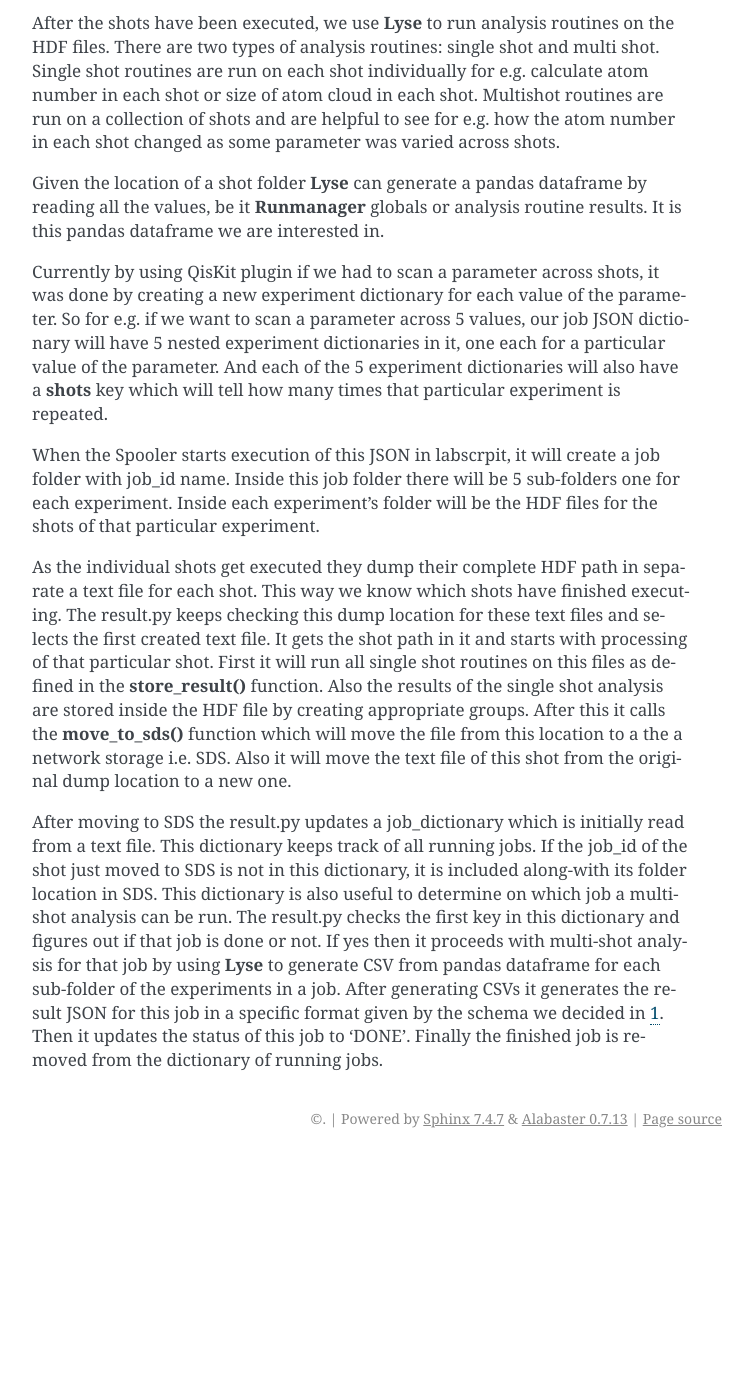
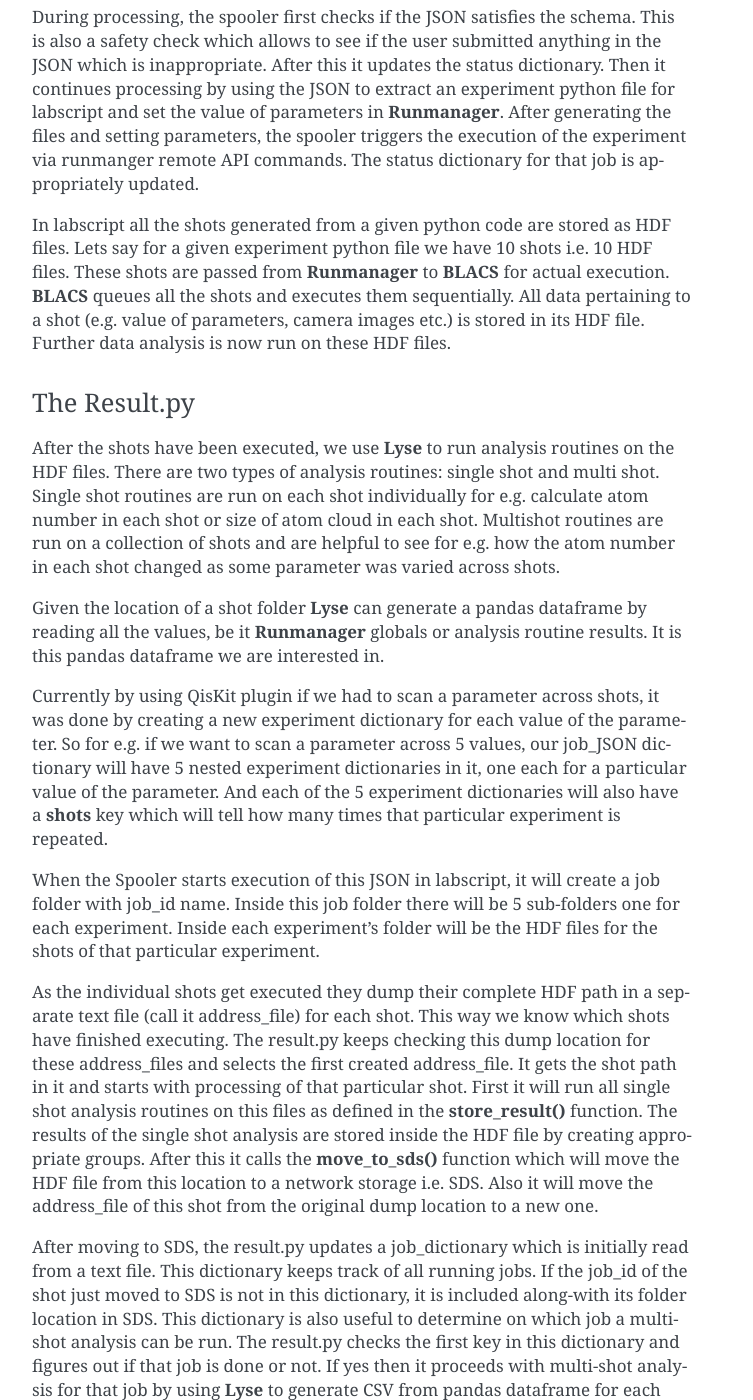
Before and after one commit to synqs/labscript-qc, a Sphinx documentation site: the page built from docs/user_guide.md, in a window 1280 px wide and 1400 px high, scrolled down 4367 px. Shown: the whole window, without its empty margins (388-1141 px from the left). Built offline with Sphinx 7.4.7, drawn with Linux system fonts in a browser that asks for light colours; before the commit the page ends 5525 px from its top, so only the background shows below that; some of the changed text lies outside the part shown.

Commit message:
Update user_guide.md

```diff
--- a/docs/user_guide.md
+++ b/docs/user_guide.md
@@ -2,6 +2,12 @@
 ![](big_pic.png)
 
 ## The big picture
+We want to use our ultra-cold atom machines as platforms for executing experiments written as quantum circuits. In our experiment we use the [labscript suite][labscript_github] to control all hardware and for data analysis. But we need to tackle the following issues:
+* Labscript suite does not have native support for writing quantum circuits.
+* We want to allow remote users to be able to submit jobs to our backends. So we need a server architecture and user management.
+
+Hence the need for [this project][ls_qc_github].
+
 There are two sides : server and client. A client is a remote user who will write quantum circuits in the user's favorite quantum circuit framework ([Qiskit][Qiskit_github]/[Pennylane][Pennylane_github]/something_else). These circuits then have to be compiled into JSON files. The JSON files can be sent over the internet to a remote server which will try to parse them into meaningful instructions for the backend. The backend can be a real cold atom machine or a simulator running on a computer.
 
 We have decided on a schema for the JSON files. See [1][eggerdj_github]  for more details. The document mentions in detail how things should be formatted.
@@ -39,21 +45,24 @@
 
 Now we explain different view functions and their purpose :
 * **The get_config view** : This function returns a JSON dictionary containing the backend capabilities and details. At the moment this is relevant only for the Qiskit plugin as the pennylane plugin does not make use of it.
-* **The post_job view** : This function extracts the JSON dictionary describing a potential experiment from a HTTP request. The extracted JSON is dumped onto the hard disk for further processing. It then responds with another JSON dictionary which has a job_id key. This job_id is important to query the server for results of the experiment later on. A typical JSON response from the server has the following schema:
+* **The post_job view** : This function extracts the JSON dictionary describing a potential experiment from a HTTP request. The extracted job_JSON is dumped onto the hard disk for further processing. It then responds with another JSON dictionary which has a job_id key. This job_id is important to query the server for results of the experiment later on. A typical JSON response from the server has the following schema:
 ``
 {'job_id': 'something','status': 'something','detail': 'something'}
 ``
 * **The get_job_status view** : This function extracts the job_id of a previously submitted job from a HTTP request. It responds with a JSON dictionary describing the status.
-* **The get_job_result view** : This function extracts the job_id of a previously submitted job from a HTTP request. If the job has not finished running and results are unavailable, it responds with a JSON dictionary describing the status. Otherwise it responds with a JSON dictionary describing the result. The formatting of the result dictionary is done as decsribed in [1][eggerdj_github].
+* **The get_job_result view** : This function extracts the job_id of a previously submitted job from a HTTP request. If the job has not finished running and results are unavailable, it responds with a JSON dictionary describing the status. Otherwise it responds with a JSON dictionary describing the result. The formatting of the result dictionary is done as described in [1][eggerdj_github].
+
+We will frequently use the term status dictionary and result dictionary. These are just text files which host the appropriate JSON data. These files are stored on the server hard disk exactly like job_JSON. When a view reads these text files, it coverts the data in them to a python dictionary and sends it to the client or modifies the dictionary further before saving it back to the text file.
 
 ### The Spooler.py
+
 After the post_job view dumps the JSON files on the hard disk they have to be processed further to execute experiments on the cold atom machine. Also dumping files on the hard disk acts as a job queue so we do not need to use any extra package to queue the jobs.
 
-In order to run experiments on our cold atom setup, we use the [labscript suite][labscript_github]. This means we have to convert the received JSONs into python code understandable by labscript. This is done by Spooler.py file.
+In order to run experiments on our cold atom setup, we use the [labscript suite][labscript_github]. This means we have to convert the received JSONs into python code understandable by labscript. This is done by Spooler.py file. We will mention three parts of the labscript suite : **Runmanager**, **BLACS** and **Lyse**. Documentation about them is available at [labscript suite][labscript_github] repositories.
 
-The Spooler checks for a JSON every 3 seconds in the dump location on the hard drive. It then picks up the JSON that was created first and starts to process it. After all the steps of processing are done the JSON file is moved to a different folder.
+The Spooler checks for a job_JSON every 3 seconds in the dump location on the hard drive. It then picks up the job_JSON that was created first and starts to process it. After all the steps of processing are done the job_JSON file is moved to a different folder.
 
-During processing the spooler first checks, if the JSON satisfies the schema. This is also a safety check which allows to see if the user submitted anything in the JSON which is inappropriate. After this it updates the status dictionary. Then it continues processing by using the JSON to extract an experiment python file for labscript and set the value of parameters in **Runmanager**. After generating the files and setting parameters, the spooler triggers the execution of the experiment via runmanger remote API commands. The status dictionary for that job is appropriately updated.
+During processing, the spooler first checks if the JSON satisfies the schema. This is also a safety check which allows to see if the user submitted anything in the JSON which is inappropriate. After this it updates the status dictionary. Then it continues processing by using the JSON to extract an experiment python file for labscript and set the value of parameters in **Runmanager**. After generating the files and setting parameters, the spooler triggers the execution of the experiment via runmanger remote API commands. The status dictionary for that job is appropriately updated.
 
 In labscript all the shots generated from a given python code are stored as HDF files. Lets say for a given experiment python file we have 10 shots i.e. 10 HDF files. These shots are passed from **Runmanager** to **BLACS** for actual execution. **BLACS** queues all the shots and executes them sequentially. All data pertaining to a shot (e.g. value of parameters, camera images etc.) is stored in its HDF file. Further data analysis is now run on these HDF files.
 
@@ -62,17 +71,16 @@
 
 Given the location of a shot folder **Lyse** can generate a pandas dataframe by reading all the values, be it **Runmanager** globals or analysis routine results. It is this pandas dataframe we are interested in.
 
-Currently by using QisKit plugin if we had to scan a parameter across shots, it was done by creating a new experiment dictionary for each value of the parameter. So for e.g. if we want to scan a parameter across 5 values, our job JSON dictionary will have 5 nested experiment dictionaries in it, one each for a particular value of the parameter. And each of the 5 experiment dictionaries will also have a **shots** key which will tell how many times that particular experiment is repeated.
+Currently by using QisKit plugin if we had to scan a parameter across shots, it was done by creating a new experiment dictionary for each value of the parameter. So for e.g. if we want to scan a parameter across 5 values, our job_JSON dictionary will have 5 nested experiment dictionaries in it, one each for a particular value of the parameter. And each of the 5 experiment dictionaries will also have a **shots** key which will tell how many times that particular experiment is repeated.
 
-When the Spooler starts execution of this JSON in labscrpit, it will create a job folder with job_id name. Inside this job folder there will be 5 sub-folders one for each experiment. Inside each experiment's folder will be the HDF files for the shots of that particular experiment.
+When the Spooler starts execution of this JSON in labscript, it will create a job folder with job_id name. Inside this job folder there will be 5 sub-folders one for each experiment. Inside each experiment's folder will be the HDF files for the shots of that particular experiment.
 
-As the individual shots get executed they dump their complete HDF path in separate a text file for each shot. This way we know which shots have finished executing. The result.py keeps checking this dump location for these text files and selects the first created text file. It gets the shot path in it and starts with processing of that particular shot. First it will run all single shot routines on this files as defined in the **store_result()** function. Also the results of the single shot analysis are stored inside the HDF file by creating appropriate groups. After this it calls the  **move_to_sds()** function which will move the file from this location to a the a network storage i.e. SDS. Also it will move the text file of this shot from the original dump location to a new one.
+As the individual shots get executed they dump their complete HDF path in a separate text file (call it address_file) for each shot. This way we know which shots have finished executing. The result.py keeps checking this dump location for these address_files and selects the first created address_file. It gets the shot path in it and starts with processing of that particular shot. First it will run all single shot analysis routines on this files as defined in the **store_result()** function. The results of the single shot analysis are stored inside the HDF file by creating appropriate groups. After this it calls the  **move_to_sds()** function which will move the HDF file from this location to a network storage i.e. SDS. Also it will move the address_file of this shot from the original dump location to a new one.
 
-After moving to SDS the result.py updates a job_dictionary which is initially read from a text file. This dictionary keeps track of all running jobs. If the job_id of the shot just moved to SDS is not in this dictionary, it is included along-with its folder location in SDS. This dictionary is also useful to determine on which job a multi-shot analysis can be run. The result.py checks the first key in this dictionary and figures out if that job is done or not. If yes then it proceeds with multi-shot analysis for that job by using **Lyse** to generate CSV from pandas dataframe for each sub-folder of the experiments in a job. After generating CSVs it generates the result JSON for this job in a specific format given by the schema we decided in [1][eggerdj_github]. Then it updates the status of this job to 'DONE'. Finally the finished job is removed from the dictionary of running jobs.
+After moving to SDS, the result.py updates a job_dictionary which is initially read from a text file. This dictionary keeps track of all running jobs. If the job_id of the shot just moved to SDS is not in this dictionary, it is included along-with its folder location in SDS. This dictionary is also useful to determine on which job a multi-shot analysis can be run. The result.py checks the first key in this dictionary and figures out if that job is done or not. If yes then it proceeds with multi-shot analysis for that job by using **Lyse** to generate CSV from pandas dataframe for each sub-folder of the experiments in a job. After generating CSVs it generates the result JSON for this job in a specific format given by the schema we decided in [1][eggerdj_github]. Then it updates the status of this job to 'DONE'. Finally the finished job is removed from the dictionary of running jobs.
 
 
-
-
+[ls_qc_github]: https://github.com/synqs/labscript-qc "labscript-qc"
 [Qiskit_github]: https://github.com/Qiskit "Qiskit"
 [Pennylane_github]: https://github.com/PennyLaneAI "Pennylane"
 [eggerdj_github]: https://github.com/eggerdj/backends/ "Qiskit_json"
```
